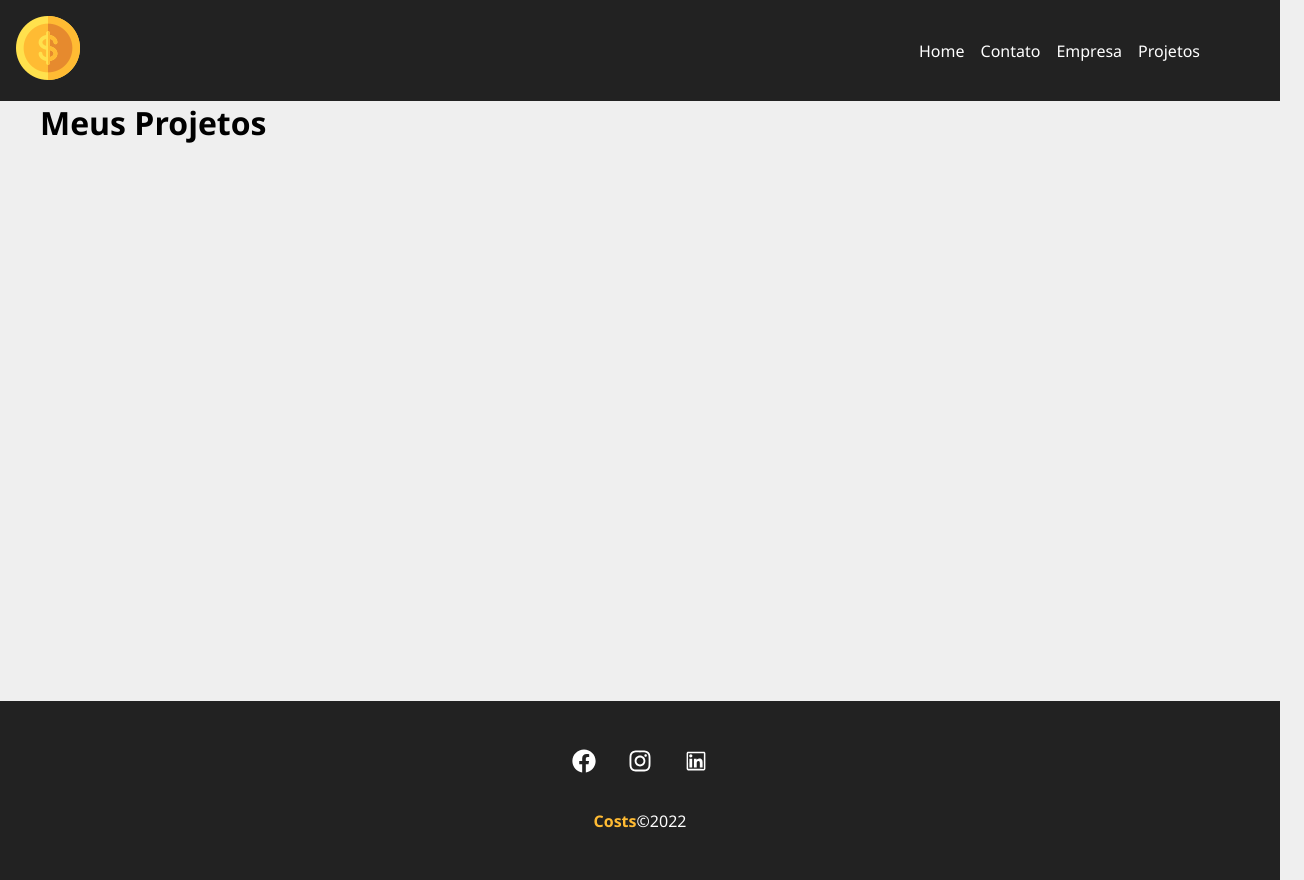
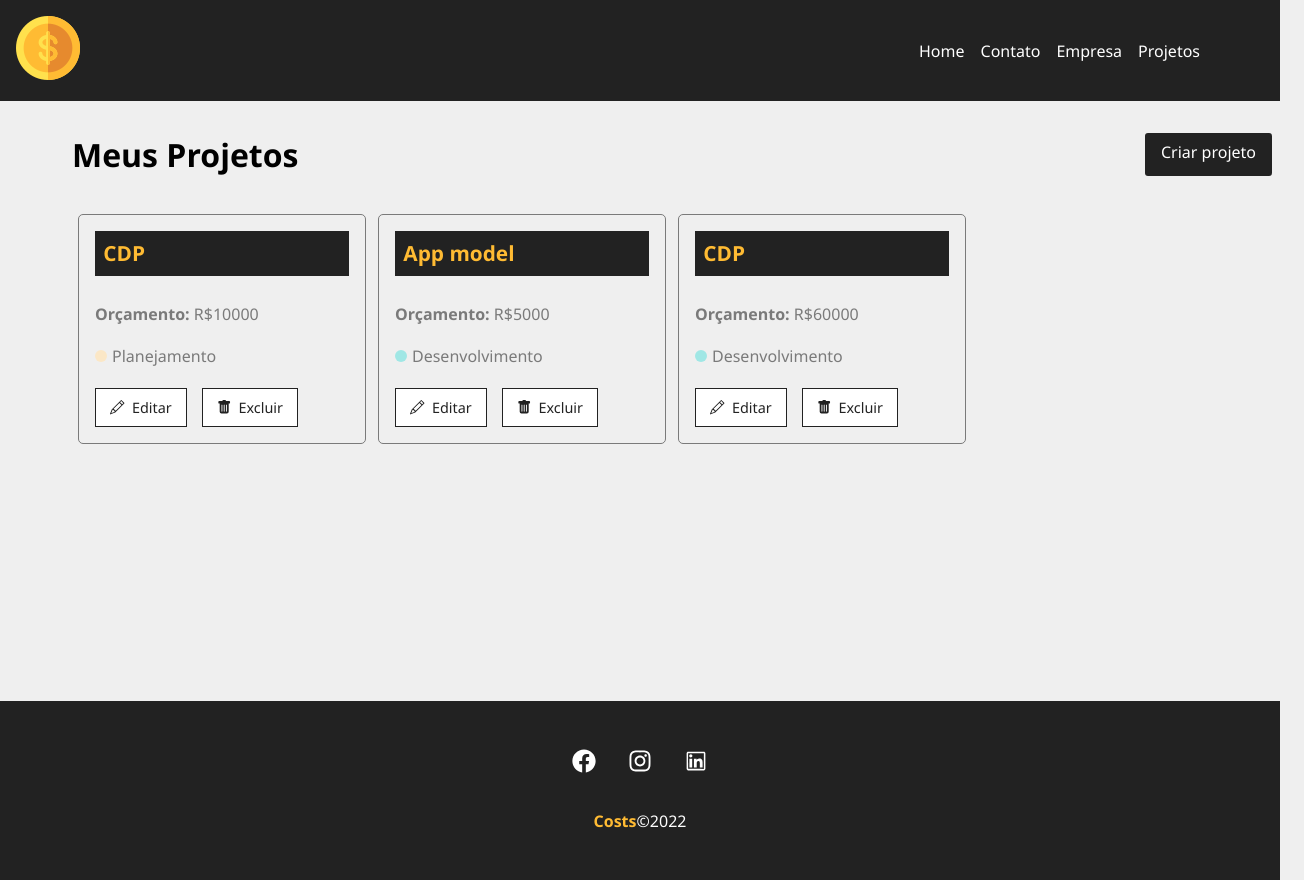
Before and after one commit to DaviGomesti/gerenciador_projecto, a React (Create React App) app: page /projects in a window 1280 px wide. Shown: the whole page, 1304 px wide, since content can reach past the window. Built offline with nearby package versions, Linux system fonts and the light colour scheme; data requests are answered from the project's data file.

Commit message:
Request no servirdor para mostrar os proj. na tela de projeto

```diff
--- a/db.json
+++ b/db.json
@@ -6,13 +6,13 @@
         "name": "Planejamento"
       },
       "name": "CDP",
-      "budget": "100",
+      "budget": "10000",
       "cost": 0,
       "services": [],
       "id": 1
     },
     {
-      "name": "Davi Gomes ",
+      "name": "App model ",
       "budget": "5000",
       "category": {
         "id": "2",
@@ -23,26 +23,15 @@
       "id": 2
     },
     {
-      "name": "projeto 3",
-      "budget": "1500",
-      "category": {
-        "id": "3",
-        "name": "Design"
-      },
-      "cost": 0,
-      "services": [],
-      "id": 3
-    },
-    {
-      "name": "DG",
-      "budget": "3000",
+      "name": "CDP",
+      "budget": "60000",
       "category": {
         "id": "2",
         "name": "Desenvolvimento"
       },
       "cost": 0,
       "services": [],
-      "id": 4
+      "id": 3
     }
   ],
   "categories": [
--- a/public/index.html
+++ b/public/index.html
@@ -1,5 +1,5 @@
 <!DOCTYPE html>
-<html lang="en">
+<html lang="port">
   <head>
     <meta charset="utf-8" />
     <link rel="icon" href="%PUBLIC_URL%/favicon.ico" />
--- a/src/componets/layout/Message.js
+++ b/src/componets/layout/Message.js
@@ -1,4 +1,5 @@
 import styles from './Message.module.css'
+
 
 import { useState, useEffect } from 'react'
 
--- a/src/componets/pages/NewProject.js
+++ b/src/componets/pages/NewProject.js
@@ -1,4 +1,4 @@
-import {useHistory} from 'react-router'
+import {useHistory} from 'react-router-dom'
 
 
 import ProjectForm from '../project/ProjectForm'
@@ -16,7 +16,7 @@
         fetch("http://localhost:5000/projects", {
             method: 'POST',
             headers: {
-                "Content-Type": "application/json",
+                'Content-Type': 'application/json',
             },
             body: JSON.stringify(project),
         })
--- a/src/componets/pages/Projects.js
+++ b/src/componets/pages/Projects.js
@@ -1,20 +1,63 @@
-import {useLocation} from 'react-router-dom';
+import { useLocation } from 'react-router-dom'
 
-import Message from "../layout/Message"
+import { useState, useEffect } from 'react'
 
+import Message from '../layout/Message'
+
+import styles from './Projects.module.css'
+import Container from '../layout/Container'
+import LinkButton from '../layout/LinkButton'
+import ProjectCard from '../project/ProjectCard'
 
 function Projects() {
 
+
+    const [projects, setProjects] = useState([])
+
     const location = useLocation()
     let message = ''
-    if (location.state){
+    if (location.state) {
         message = location.state.message
     }
 
+    useEffect(() => {
+
+        fetch('http://localhost:5000/projects', {
+            method: 'GET',
+            headers: {
+                'Content-Type': 'application/json',
+            },
+
+        })
+            .then((resp) => resp.json())
+            .then((data) => {
+                console.log(data)
+                setProjects(data)
+            })
+            .catch((err) => console.log(err))
+
+    }, [])
+
     return (
-        <div>
-            <h1>Meus Projetos</h1>
-            {message &&  <Message type="success" msg={message} />}
+        <div className={styles.project_container}>
+            <div className={styles.title_container}>
+                <h1>Meus Projetos</h1>
+                <LinkButton to="/newproject" text="Criar projeto" />
+            </div>
+            {message && <Message type="success" msg={message} />}
+            <Container customClass="start">
+                {projects.length > 0 &&
+                    projects.map((project) => (
+                        <ProjectCard
+                            id={project.id}
+                            name={project.name}
+                            budget={project.budget}
+                            category={project.category.name}
+                            key={project.id}
+
+                        />
+                    ))}
+            </Container>
 
         </div>
     )
--- /dev/null
+++ b/src/componets/pages/Projects.module.css
@@ -0,0 +1,9 @@
+.project_container{
+    padding:2em;
+
+}
+.title_container{
+    display:flex;
+    justify-content: space-between;
+    margin-bottom:2em;
+}
--- /dev/null
+++ b/src/componets/project/ProjectCard.js
@@ -0,0 +1,31 @@
+import {Link} from 'react-router-dom'
+
+import styles from './ProjectCard.module.css'
+
+import { BsPencil, BsFillTrashFill } from 'react-icons/bs'
+
+function ProjectCard({id, name, budget, category, handleRemove}) {
+
+    return (
+        <div className={styles.project_card}>
+            <h4>{name}</h4>
+            <p>
+                <span>Orçamento:</span> R${budget}
+            </p>
+            <p className={styles.category_text}>
+                <span className={`${styles[category.toLowerCase()]}`}></span>{category}
+            </p>
+            <div className={styles.project_card_actions}>
+                <Link to="/">
+                    <BsPencil/> Editar
+                </Link>
+                <button>
+                    <BsFillTrashFill/> Excluir
+                </button>
+            </div>
+        </div>
+    )
+
+}
+
+export default ProjectCard
--- /dev/null
+++ b/src/componets/project/ProjectCard.module.css
@@ -0,0 +1,91 @@
+.project_card{
+    padding:1em;
+    border:1px solid #7a7a7a;
+    border-radius:5px;
+    width:24%;
+    margin:0.5%;
+}
+
+.project_card h4{
+    background-color:#222;
+    color:#ffbb33;
+    padding:.4em;
+    margin-bottom:1.3em;
+    font-size:1.3em;
+
+}
+.project_card p{
+    color:#7a7a7a;
+    margin-bottom:1.3em;
+}
+
+.project_card p span{
+    font-weight: bold;
+}
+
+.category_text{
+    display:flex;
+    align-items: center;
+}
+.category_text span{
+    display:block;
+    width: 12px;
+    height: 12px;
+    border-radius:50%;
+    background-color: #ccc;
+    margin-right: 5px;
+}
+
+.category_text .infra{
+    background-color: #ffaebc;
+
+}
+.category_text .desenvolvimento{
+    background-color: #a0e7e5;
+
+
+}
+.category_text .design{
+    background-color: #b4f8c8;
+
+
+}
+.category_text .planejamento{
+    background-color: #fbe7c6;
+
+
+}
+.project_card_actions{
+    margin-top:1.2em;
+    display:flex;
+    align-items: center;
+}
+
+.project_card_actions a,
+.project_card_actions button{
+    text-decoration: none;
+    border: none;
+    background-color:#fff;
+    color: #222;
+    font-size:.9em;
+    padding: 0.6em 1em;
+    margin-right: 1em;
+    cursor: pointer;
+    display:flex;
+    border: 1px solid #222;
+    align-items: center;
+    justify-content: center;
+    transition: 0.5s;
+
+
+}
+
+.project_card_actions svg{
+    margin-right: .5em;
+}
+
+.project_card_actions a:hover,
+.project_card_actions button:hover{
+    background-color: #222;
+    color: #ffbb33;
+}
```
Also changed, not shown: src/componets/project/ProjectForm.js (+5 -4 lines).
